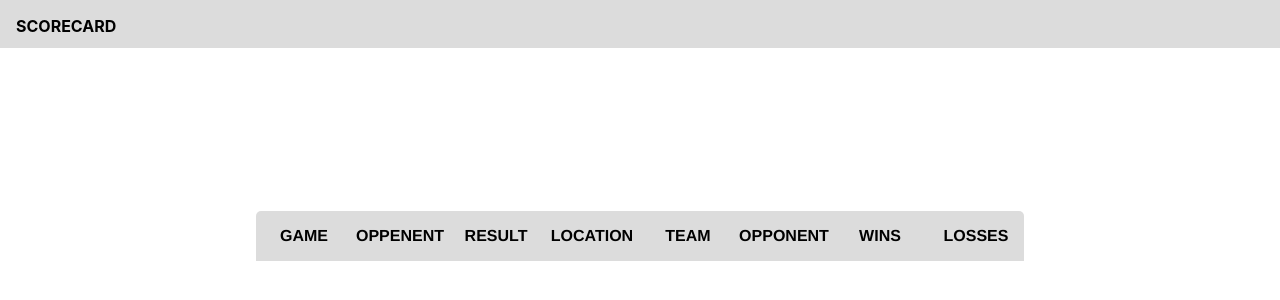
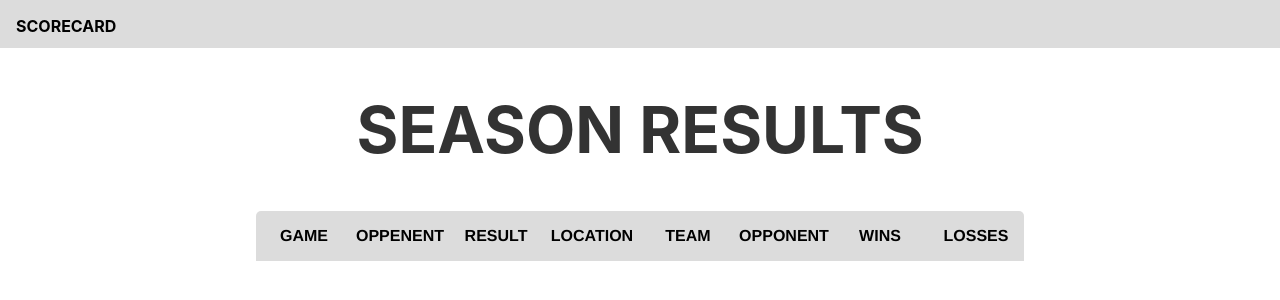
Before and after one commit to upperlinecode/sports-scores, a React (Create React App) app: page / in a window 1280 px wide. Shown: the top 300 px of the page. Built offline with nearby package versions, Linux system fonts and the light colour scheme.

Commit message:
add stuff

```diff
--- a/src/components/TableStyle.css
+++ b/src/components/TableStyle.css
@@ -20,7 +20,7 @@
 }
 
 h1{
-  color: rgba(255,255,255,.8);
+  color: rgba(0,0,0,.8);
   font-size: 4rem;
   font-weight: 700;
   text-transform: uppercase;
```
Also changed, not shown: sportsscorespreview.png (added).
